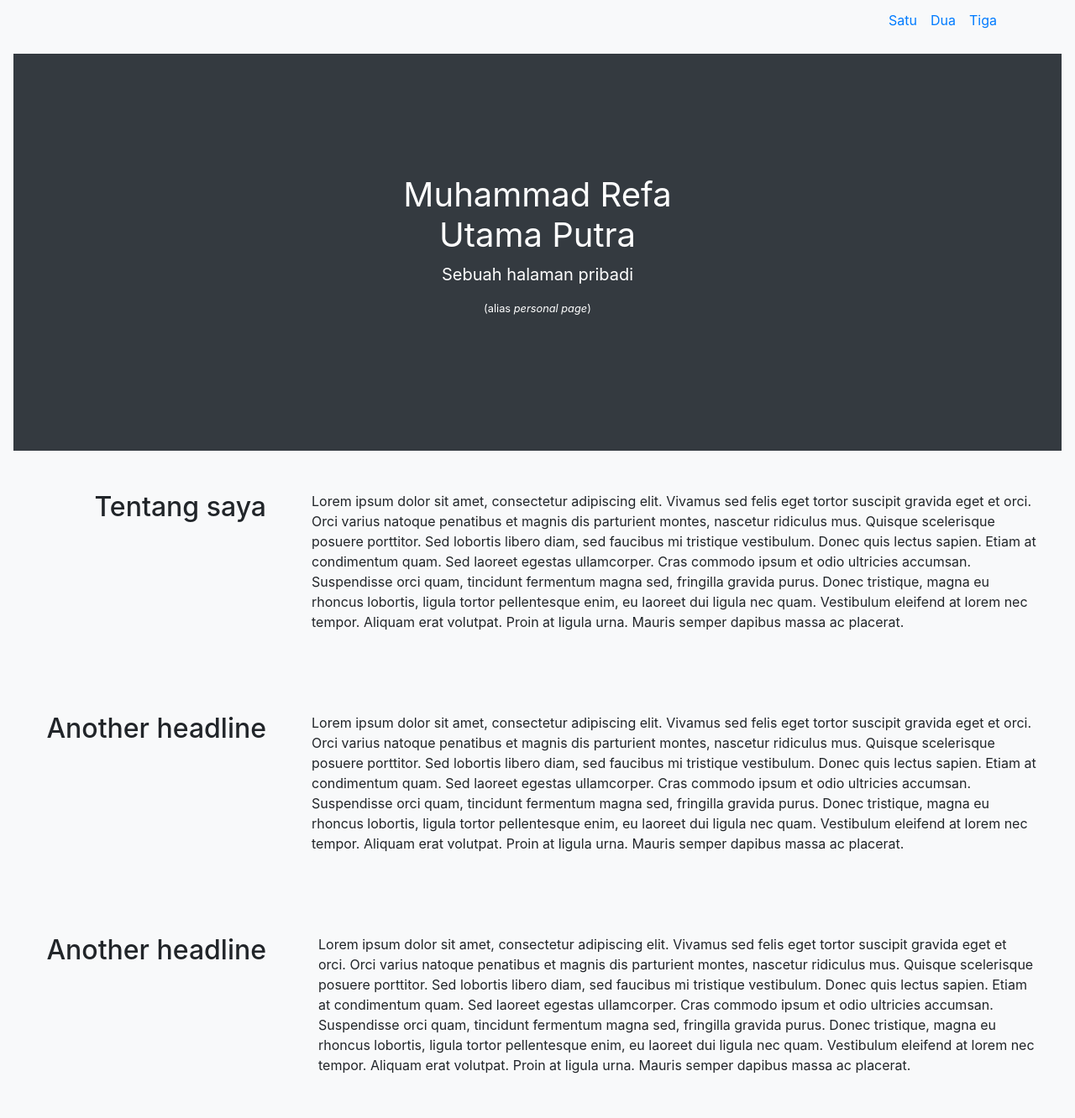
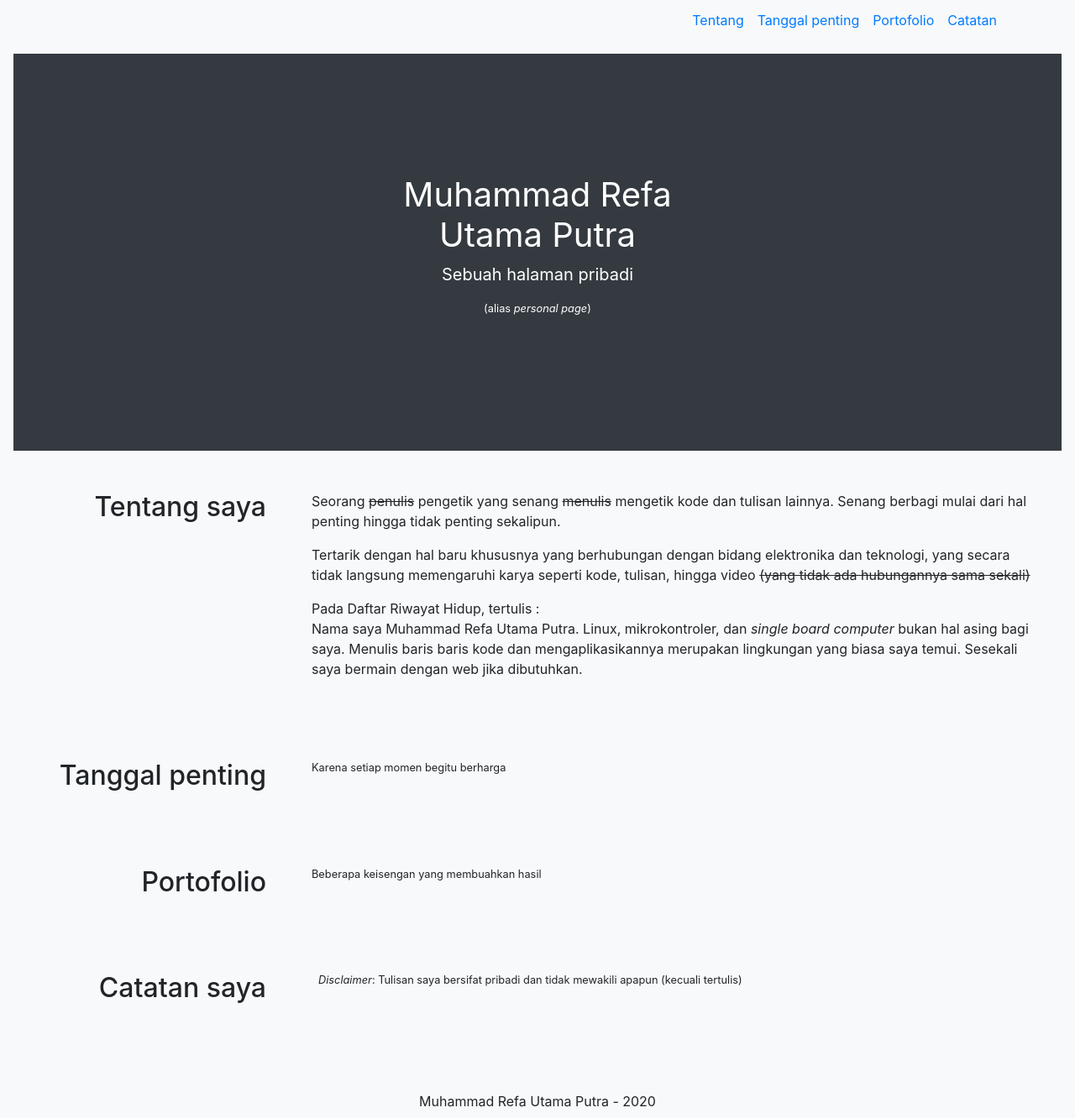
Before and after one commit to muhammadrefa/muhammadrefa.github.io, a plain HTML site: page index.html in a window 1280 px wide. Shown: the top 1332 px of the page at 84% size. Drawn offline with Linux system fonts and the light colour scheme.

Commit message:
Menambahkan beberapa informasi dan pranala pada header

```diff
--- a/index.html
+++ b/index.html
@@ -31,9 +31,10 @@
         <!-- Navigation -->
         <nav class="site-header py-1">
             <div class="container d-flex flex-column flex-md-row justify-content-end">
-                <a class="py-2 px-2 d-none d-md-inline-block" href="#">Satu</a>
-                <a class="py-2 px-2 d-none d-md-inline-block" href="#">Dua</a>
-                <a class="py-2 px-2 d-none d-md-inline-block" href="#">Tiga</a>
+                <a class="py-2 px-2 d-none d-md-inline-block" href="#tentang">Tentang</a>
+                <a class="py-2 px-2 d-none d-md-inline-block" href="#tanggal-penting">Tanggal penting</a>
+                <a class="py-2 px-2 d-none d-md-inline-block" href="#portofolio">Portofolio</a>
+                <a class="py-2 px-2 d-none d-md-inline-block" href="#catatan">Catatan</a>
             </div>
         </nav>
 
@@ -51,36 +52,57 @@
             <div class="d-md-flex row my-md-3 pl-md-3">
                 <div class="col-md-3 mr-md-3">
                     <div class="my-3 py-3">
-                        <h2 class="text-right">Tentang saya</h2>
+                        <h2 class="text-right" id="tentang">Tentang saya</h2>
                     </div>
                 </div>
                 <div class="col mr-md-3">
                     <div class="my-3 py-3 px-2">
-                        <p>Lorem ipsum dolor sit amet, consectetur adipiscing elit. Vivamus sed felis eget tortor suscipit gravida eget et orci. Orci varius natoque penatibus et magnis dis parturient montes, nascetur ridiculus mus. Quisque scelerisque posuere porttitor. Sed lobortis libero diam, sed faucibus mi tristique vestibulum. Donec quis lectus sapien. Etiam at condimentum quam. Sed laoreet egestas ullamcorper. Cras commodo ipsum et odio ultricies accumsan. Suspendisse orci quam, tincidunt fermentum magna sed, fringilla gravida purus. Donec tristique, magna eu rhoncus lobortis, ligula tortor pellentesque enim, eu laoreet dui ligula nec quam. Vestibulum eleifend at lorem nec tempor. Aliquam erat volutpat. Proin at ligula urna. Mauris semper dapibus massa ac placerat. </p>
+                        <p>
+                            Seorang <del>penulis</del> pengetik yang senang <del>menulis</del> mengetik kode dan tulisan lainnya. Senang berbagi mulai dari hal penting hingga tidak penting sekalipun.
+                        </p>
+                        <p>
+                            Tertarik dengan hal baru khususnya yang berhubungan dengan bidang elektronika dan teknologi, yang secara tidak langsung memengaruhi karya seperti kode, tulisan, hingga video <del>(yang tidak ada hubungannya sama sekali)</del>
+                        </p>
+                        <p>
+                            Pada Daftar Riwayat Hidup, tertulis :<br>
+                            Nama saya Muhammad Refa Utama Putra. Linux, mikrokontroler, dan <em>single board computer</em> bukan hal asing bagi saya. Menulis baris baris kode dan mengaplikasikannya merupakan lingkungan yang biasa saya temui. Sesekali saya bermain dengan web jika dibutuhkan.
+                        </p>
                     </div>
                 </div>
             </div>
             <div class="d-md-flex row my-md-3 pl-md-3">
                 <div class="col-md-3 mr-md-3">
                     <div class="my-3 py-3">
-                        <h2 class="text-right">Another headline</h2>
+                        <h2 class="text-right" id="tanggal-penting">Tanggal penting</h2>
                     </div>
                 </div>
                 <div class="col mr-md-3">
                     <div class="my-3 py-3 px-2">
-                        <p>Lorem ipsum dolor sit amet, consectetur adipiscing elit. Vivamus sed felis eget tortor suscipit gravida eget et orci. Orci varius natoque penatibus et magnis dis parturient montes, nascetur ridiculus mus. Quisque scelerisque posuere porttitor. Sed lobortis libero diam, sed faucibus mi tristique vestibulum. Donec quis lectus sapien. Etiam at condimentum quam. Sed laoreet egestas ullamcorper. Cras commodo ipsum et odio ultricies accumsan. Suspendisse orci quam, tincidunt fermentum magna sed, fringilla gravida purus. Donec tristique, magna eu rhoncus lobortis, ligula tortor pellentesque enim, eu laoreet dui ligula nec quam. Vestibulum eleifend at lorem nec tempor. Aliquam erat volutpat. Proin at ligula urna. Mauris semper dapibus massa ac placerat. </p>
+                        <p class="small">Karena setiap momen begitu berharga</p>
                     </div>
                 </div>
             </div>
             <div class="d-md-flex row my-md-3 pl-md-3">
                 <div class="col-md-3 mr-md-3">
                     <div class="my-3 py-3">
-                        <h2 class="text-right">Another headline</h2>
+                        <h2 class="text-right" id="portofolio">Portofolio</h2>
+                    </div>
+                </div>
+                <div class="col mr-md-3">
+                    <div class="my-3 py-3 px-2">
+                        <p class="small">Beberapa keisengan yang membuahkan hasil</p>
+                    </div>
+                </div>
+            </div>
+            <div class="d-md-flex row my-md-3 pl-md-3">
+                <div class="col-md-3 mr-md-3">
+                    <div class="my-3 py-3">
+                        <h2 class="text-right" id="catatan">Catatan saya</h2>
                     </div>
                 </div>
                 <div class="col mr-md-3">
                     <div class="my-3 py-3 px-3">
-                        <p>Lorem ipsum dolor sit amet, consectetur adipiscing elit. Vivamus sed felis eget tortor suscipit gravida eget et orci. Orci varius natoque penatibus et magnis dis parturient montes, nascetur ridiculus mus. Quisque scelerisque posuere porttitor. Sed lobortis libero diam, sed faucibus mi tristique vestibulum. Donec quis lectus sapien. Etiam at condimentum quam. Sed laoreet egestas ullamcorper. Cras commodo ipsum et odio ultricies accumsan. Suspendisse orci quam, tincidunt fermentum magna sed, fringilla gravida purus. Donec tristique, magna eu rhoncus lobortis, ligula tortor pellentesque enim, eu laoreet dui ligula nec quam. Vestibulum eleifend at lorem nec tempor. Aliquam erat volutpat. Proin at ligula urna. Mauris semper dapibus massa ac placerat. </p>
+                        <p class="small"><em>Disclaimer</em>: Tulisan saya bersifat pribadi dan tidak mewakili apapun (kecuali tertulis)</p>
                     </div>
                 </div>
             </div>
```
